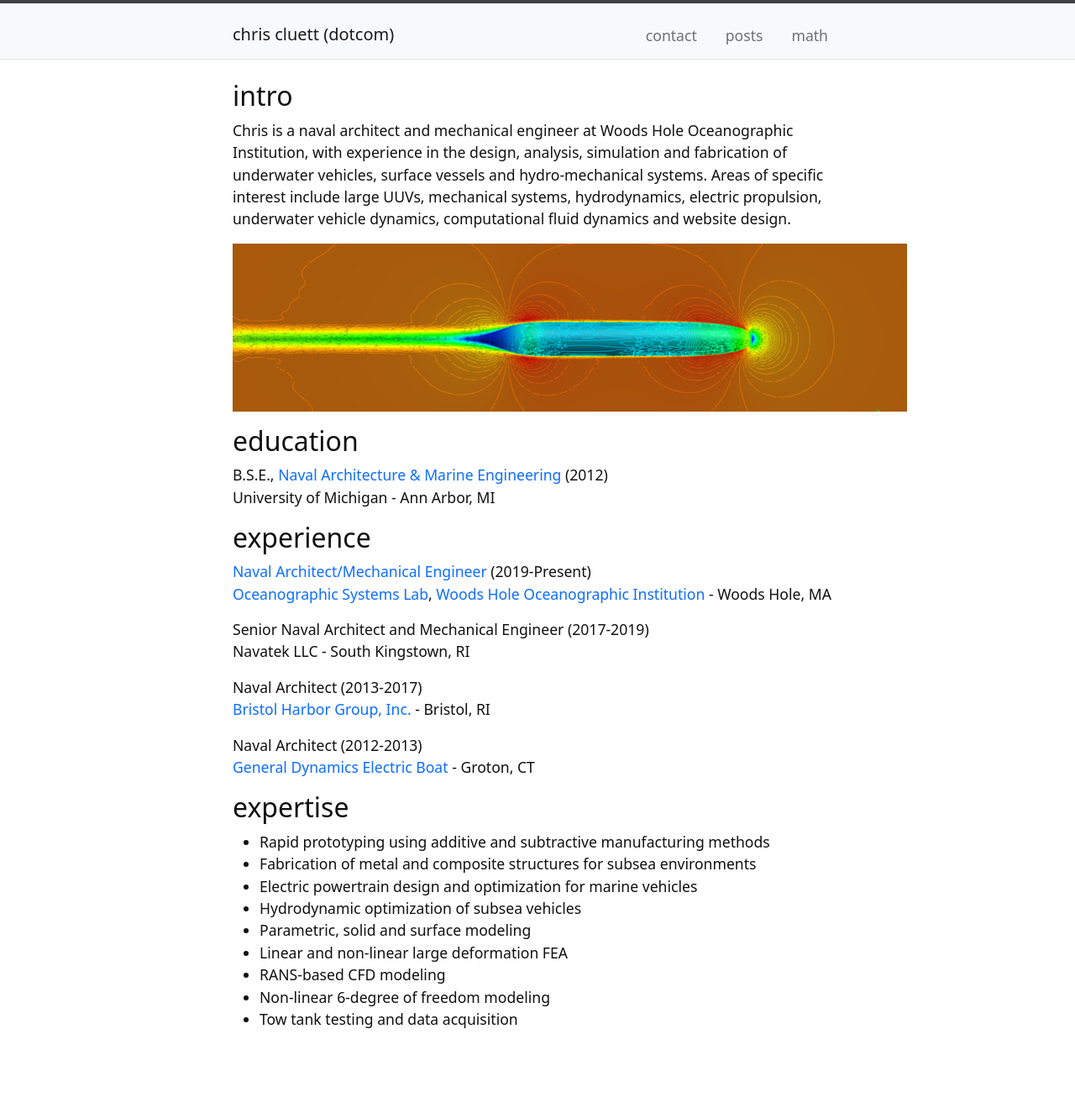
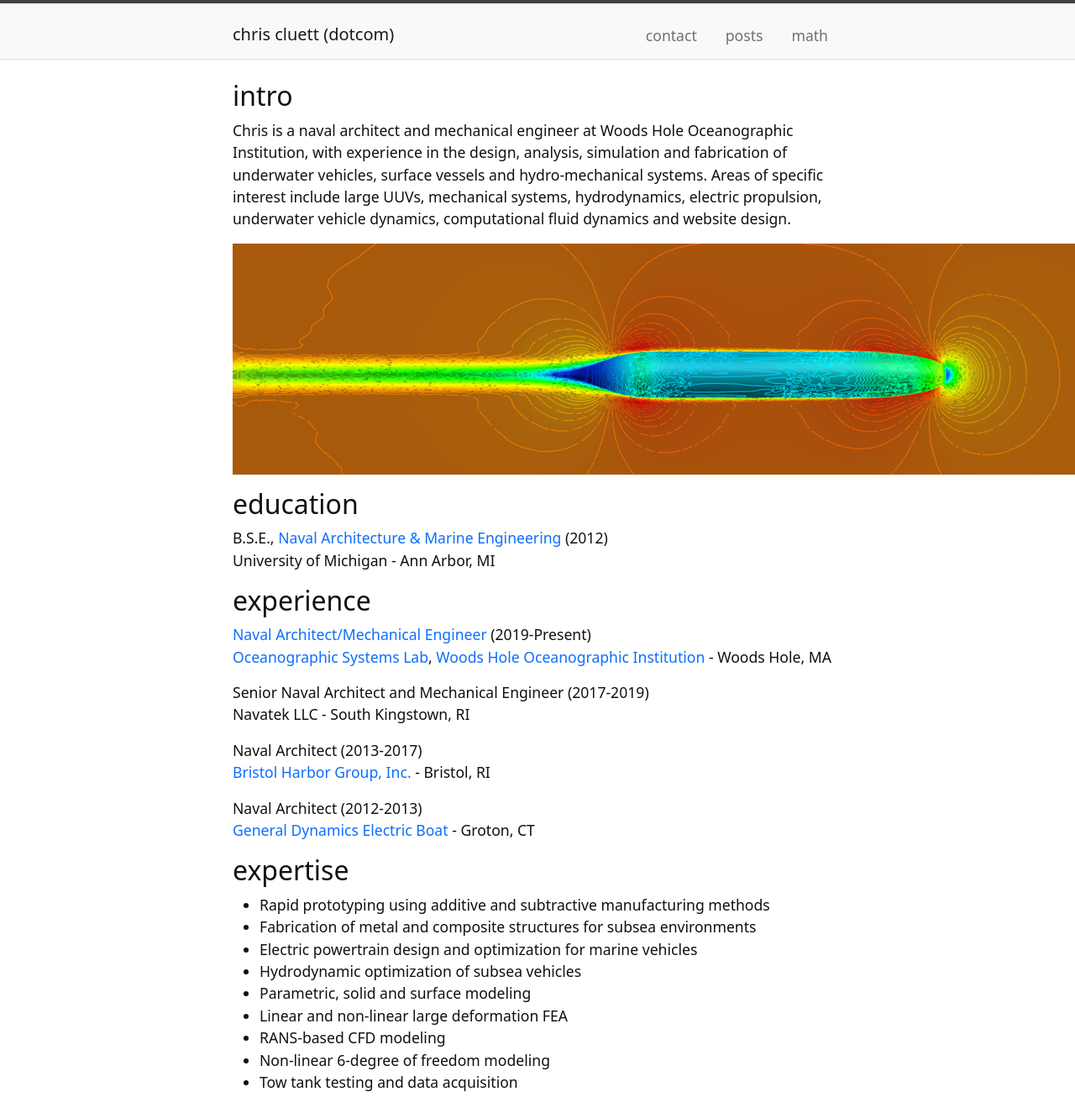
Before and after one commit to ccluett/website, a Jekyll site: the page built from index.md, in a window 1280 px wide. Shown: the whole page at 84% size. Built offline with Jekyll 4.4.1, drawn with Linux system fonts in a browser that asks for light colours; before the commit the page ends 1250 px from its top, so only the background shows below that.

Commit message:
Update index.md

```diff
--- a/index.md
+++ b/index.md
@@ -6,7 +6,7 @@ layout: default
 ## intro
 Chris is a naval architect and mechanical engineer at Woods Hole Oceanographic Institution, with experience in the design, analysis, simulation and fabrication of underwater vehicles, surface vessels and hydro-mechanical systems. Areas of specific interest include large UUVs, mechanical systems, hydrodynamics, electric propulsion, underwater vehicle dynamics, computational fluid dynamics and website design.
 
-![](/images/Picture1.png){:height="200px"}
+![](/images/Picture1.png)
 
 ## education
 B.S.E., [Naval Architecture & Marine Engineering](https://name.engin.umich.edu/) (2012)\
```
